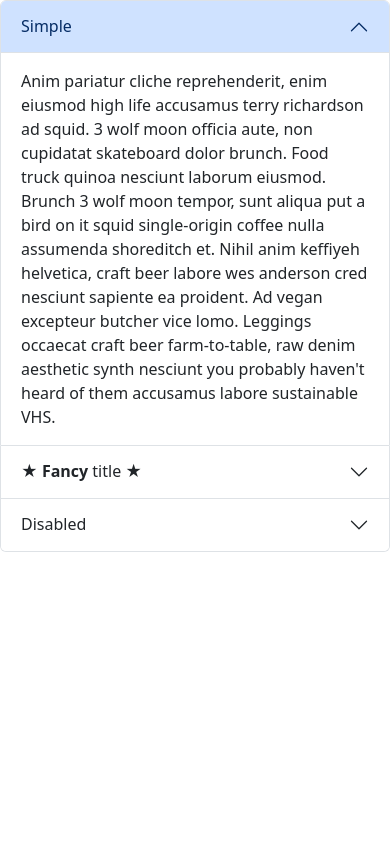
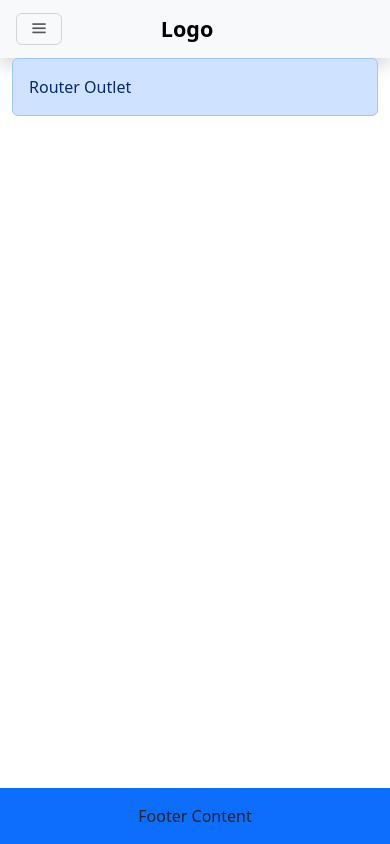
Before and after one commit to Zakir-Ansari/projects, an Angular app in the folder pick-kart/frontend/: page / in a window 390 px wide. Built offline with nearby package versions, Linux system fonts and the light colour scheme.

Commit message:
Adding responsive layout

```diff
--- a/pick-kart/frontend/src/app/app.component.html
+++ b/pick-kart/frontend/src/app/app.component.html
@@ -1,56 +1,13 @@
-<div ngbAccordion>
-  <div ngbAccordionItem [collapsed]="false">
-    <h2 ngbAccordionHeader>
-      <button ngbAccordionButton>Simple</button>
-    </h2>
-    <div ngbAccordionCollapse>
-      <div ngbAccordionBody>
-        <ng-template>
-          Anim pariatur cliche reprehenderit, enim eiusmod high life accusamus terry richardson ad squid. 3 wolf moon
-          officia aute, non cupidatat skateboard dolor brunch. Food truck quinoa nesciunt laborum eiusmod. Brunch 3 wolf
-          moon tempor, sunt aliqua put a bird on it squid single-origin coffee nulla assumenda shoreditch et. Nihil anim
-          keffiyeh helvetica, craft beer labore wes anderson cred nesciunt sapiente ea proident. Ad vegan excepteur
-          butcher vice lomo. Leggings occaecat craft beer farm-to-table, raw denim aesthetic synth nesciunt you probably
-          haven't heard of them accusamus labore sustainable VHS.
-        </ng-template>
-      </div>
-    </div>
+<div class="content-wrapper container-fluid">
+  <!-- Header-->
+  <app-header class="row"></app-header>
+
+  <!-- Main content -->
+  <div class="container">
+    <router-outlet></router-outlet>
+    <div class="row alert alert-primary" role="alert">Router Outlet</div>
   </div>
-  <div ngbAccordionItem>
-    <h2 ngbAccordionHeader>
-      <button ngbAccordionButton>
-        <span>&#9733; <b>Fancy</b> title &#9733;</span>
-      </button>
-    </h2>
-    <div ngbAccordionCollapse>
-      <div ngbAccordionBody>
-        <ng-template>
-          Anim pariatur cliche reprehenderit, enim eiusmod high life accusamus terry richardson ad squid. 3 wolf moon
-          officia aute, non cupidatat skateboard dolor brunch. Food truck quinoa nesciunt laborum eiusmod. Brunch 3 wolf
-          moon tempor, sunt aliqua put a bird on it squid single-origin coffee nulla assumenda shoreditch et. Nihil anim
-          keffiyeh helvetica, craft beer labore wes anderson cred nesciunt sapiente ea proident. Ad vegan excepteur
-          butcher vice lomo. Leggings occaecat craft beer farm-to-table, raw denim aesthetic synth nesciunt you probably
-          haven't heard of them accusamus labore sustainable VHS.
-        </ng-template>
-      </div>
-    </div>
-  </div>
-  <div ngbAccordionItem [disabled]="true">
-    <h2 ngbAccordionHeader>
-      <button ngbAccordionButton>Disabled</button>
-    </h2>
-    <div ngbAccordionCollapse>
-      <div ngbAccordionBody>
-        <ng-template>
-          Anim pariatur cliche reprehenderit, enim eiusmod high life accusamus terry richardson ad squid. 3 wolf moon
-          officia aute, non cupidatat skateboard dolor brunch. Food truck quinoa nesciunt laborum eiusmod. Brunch 3 wolf
-          moon tempor, sunt aliqua put a bird on it squid single-origin coffee nulla assumenda shoreditch et. Nihil anim
-          keffiyeh helvetica, craft beer labore wes anderson cred nesciunt sapiente ea proident. Ad vegan excepteur
-          butcher vice lomo. Leggings occaecat craft beer farm-to-table, raw denim aesthetic synth nesciunt you probably
-          haven't heard of them accusamus labore sustainable VHS.
-        </ng-template>
-      </div>
-    </div>
-  </div>
+
+  <!-- Footer -->
+  <app-footer class="footer row"></app-footer>
 </div>
-<router-outlet></router-outlet>
--- a/pick-kart/frontend/src/app/app.component.ts
+++ b/pick-kart/frontend/src/app/app.component.ts
@@ -1,10 +1,12 @@
 import { Component } from '@angular/core';
 import { RouterOutlet } from '@angular/router';
 import { NgbAccordionModule } from '@ng-bootstrap/ng-bootstrap';
+import { HeaderComponent } from './components/helper/header/header.component';
+import { FooterComponent } from './components/helper/footer/footer.component';
 
 @Component({
   selector: 'app-root',
-  imports: [RouterOutlet, NgbAccordionModule],
+  imports: [RouterOutlet, NgbAccordionModule, HeaderComponent, FooterComponent],
   templateUrl: './app.component.html',
   styleUrl: './app.component.scss',
 })
--- /dev/null
+++ b/pick-kart/frontend/src/app/components/helper/footer/footer.component.html
@@ -0,0 +1,3 @@
+<footer class="bg-primary text-dark text-center py-3">
+  <div>Footer Content</div>
+</footer>
--- /dev/null
+++ b/pick-kart/frontend/src/app/components/helper/header/header.component.html
@@ -0,0 +1,45 @@
+<!-- Navbar -->
+<nav class="navbar navbar-expand-lg bg-body-tertiary shadow">
+  <div class="container">
+    <!-- Hamburger Button for Mobile -->
+    <button
+      class="navbar-toggler"
+      type="button"
+      (click)="open(offcanvasContent)"
+      aria-controls="offcanvasNavbar"
+      aria-label="Toggle navigation">
+      <i class="bx bx-menu menu-icon"></i>
+    </button>
+
+    <!-- Logo (Centered on Mobile) -->
+    <a class="navbar-brand fs-4 fw-semibold" href="#">Logo</a>
+
+    <!-- Common Navigation List for Desktop -->
+    <div class="collapse navbar-collapse d-none d-lg-block">
+      <ul class="navbar-nav ms-auto">
+        @for (item of menuItems; track item) {
+          <li class="nav-item">
+            <a class="nav-link" [href]="item.link">{{ item.label }}</a>
+          </li>
+        }
+      </ul>
+    </div>
+  </div>
+</nav>
+
+<!-- Offcanvas for Mobile -->
+<ng-template #offcanvasContent let-offcanvas>
+  <div class="offcanvas-header">
+    <h5 class="offcanvas-title">Menu</h5>
+    <button type="button" class="btn-close" aria-label="Close" (click)="offcanvas.dismiss()"></button>
+  </div>
+  <div class="offcanvas-body">
+    <ul class="navbar-nav">
+      @for (item of menuItems; track item) {
+        <li class="nav-item">
+          <a class="nav-link" [href]="item.link" (click)="offcanvas.dismiss()">{{ item.label }}</a>
+        </li>
+      }
+    </ul>
+  </div>
+</ng-template>
--- /dev/null
+++ b/pick-kart/frontend/src/app/components/helper/header/header.component.scss
@@ -0,0 +1,20 @@
+/* Default navbar styles */
+.navbar {
+  position: relative;
+}
+
+/* Align logo to center on mobile */
+@media (max-width: 991px) {
+  .navbar .container {
+    display: flex;
+    justify-content: center;
+    align-items: center;
+    position: relative;
+  }
+
+  /* Position the hamburger menu on the left */
+  .navbar-toggler {
+    position: absolute;
+    left: 16px; /* Adjust as needed */
+  }
+}
--- /dev/null
+++ b/pick-kart/frontend/src/app/components/helper/header/header.component.ts
@@ -0,0 +1,24 @@
+import { Component, inject, TemplateRef } from '@angular/core';
+import { NgbOffcanvas } from '@ng-bootstrap/ng-bootstrap';
+
+@Component({
+  selector: 'app-header',
+  imports: [],
+  templateUrl: './header.component.html',
+  styleUrl: './header.component.scss',
+})
+export class HeaderComponent {
+  private offcanvasService = inject(NgbOffcanvas);
+
+  menuItems = [
+    { label: 'Home', link: '#home' },
+    { label: 'About', link: '#about' },
+    { label: 'Experience', link: '#experience' },
+    { label: 'Work', link: '#work' },
+    { label: 'Contact', link: '#contact' },
+  ];
+
+  open(content: TemplateRef<any>) {
+    this.offcanvasService.open(content, { ariaLabelledBy: 'offcanvasNavbar' });
+  }
+}
--- a/pick-kart/frontend/src/index.html
+++ b/pick-kart/frontend/src/index.html
@@ -6,8 +6,11 @@
     <base href="/" />
     <meta name="viewport" content="width=device-width, initial-scale=1" />
     <link rel="icon" type="image/x-icon" href="favicon.ico" />
+    <link href="https://unpkg.com/boxicons@2.1.4/css/boxicons.min.css" rel="stylesheet" />
   </head>
   <body>
-    <app-root></app-root>
+    <div class="">
+      <app-root></app-root>
+    </div>
   </body>
 </html>
--- a/pick-kart/frontend/src/styles.scss
+++ b/pick-kart/frontend/src/styles.scss
@@ -2,3 +2,21 @@
 
 /* Importing Bootstrap SCSS file. */
 @use 'bootstrap/scss/bootstrap';
+
+.content-wrapper {
+  display: flex;
+  flex-direction: column;
+  min-height: 100vh; /* Ensure it stretches to the full height */
+}
+
+/* Footer sits at the bottom */
+.footer {
+  margin-top: auto; /* Push the footer to the bottom */
+}
+
+@media (max-width: 991px) {
+  .container {
+    width: 100% !important;
+    max-width: 100% !important; /* Override Bootstrap's default */
+  }
+}
```
Also changed, not shown: pick-kart/frontend/src/app/components/helper/footer/footer.component.ts (added, +9 -0 lines), pick-kart/frontend/src/app/components/helper/footer/footer.component.scss (added), 1 other file (tests, documents, lock files or other folders).
